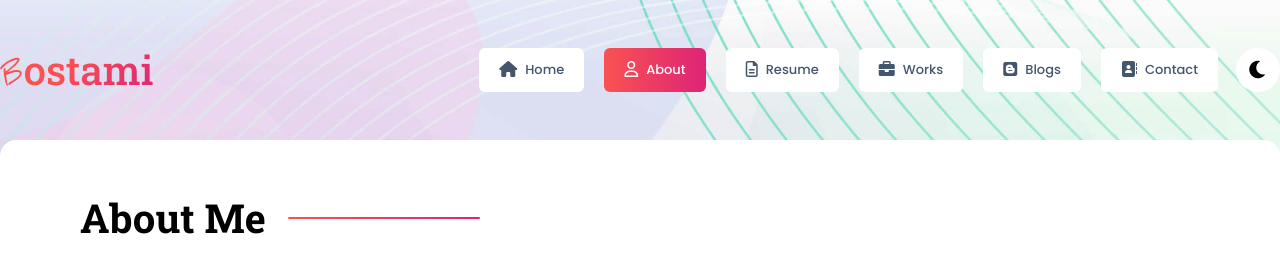
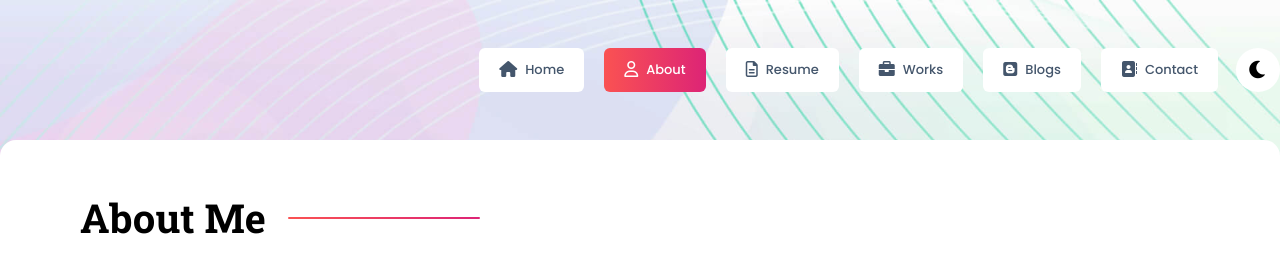
Before and after one commit to mohsinehouchi/portfulio, a plain HTML site: page about.html in a window 1280 px wide. Shown: the top 266 px of the page. Drawn offline with Linux system fonts and the light colour scheme.

```diff
--- a/about.html
+++ b/about.html
@@ -64,11 +64,6 @@
               >
                 <!-- website logo -->
                 <a class="text-5xl font-semibold" href="index.html">
-                  <img
-                    class="h-[26px] lg:h-[32px]"
-                    src="images/logo/logo.png"
-                    alt="logo"
-                  />
                 </a>
                 <div class="flex items-center">
                   <!-- light and dark mode button -->
```
